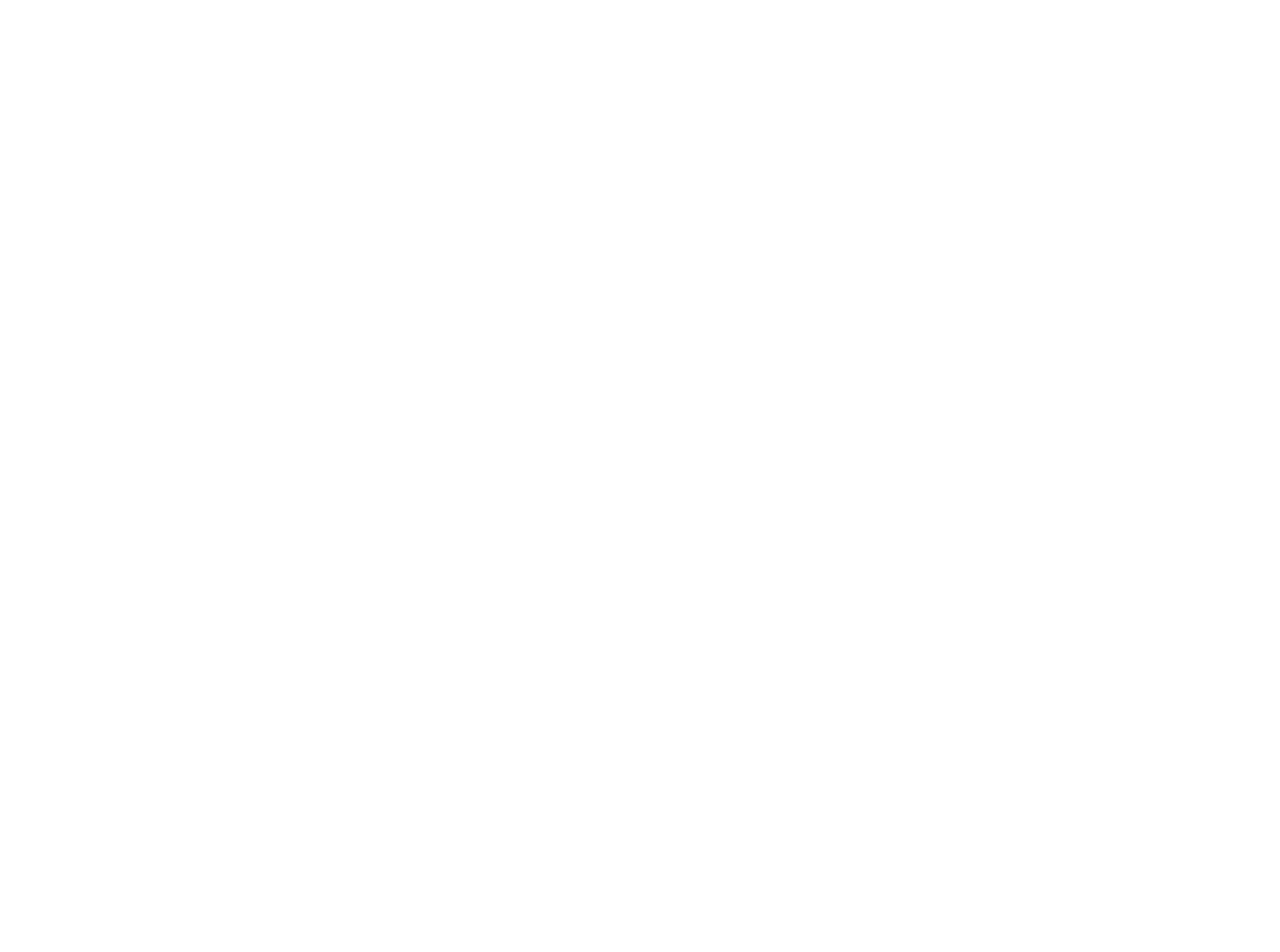
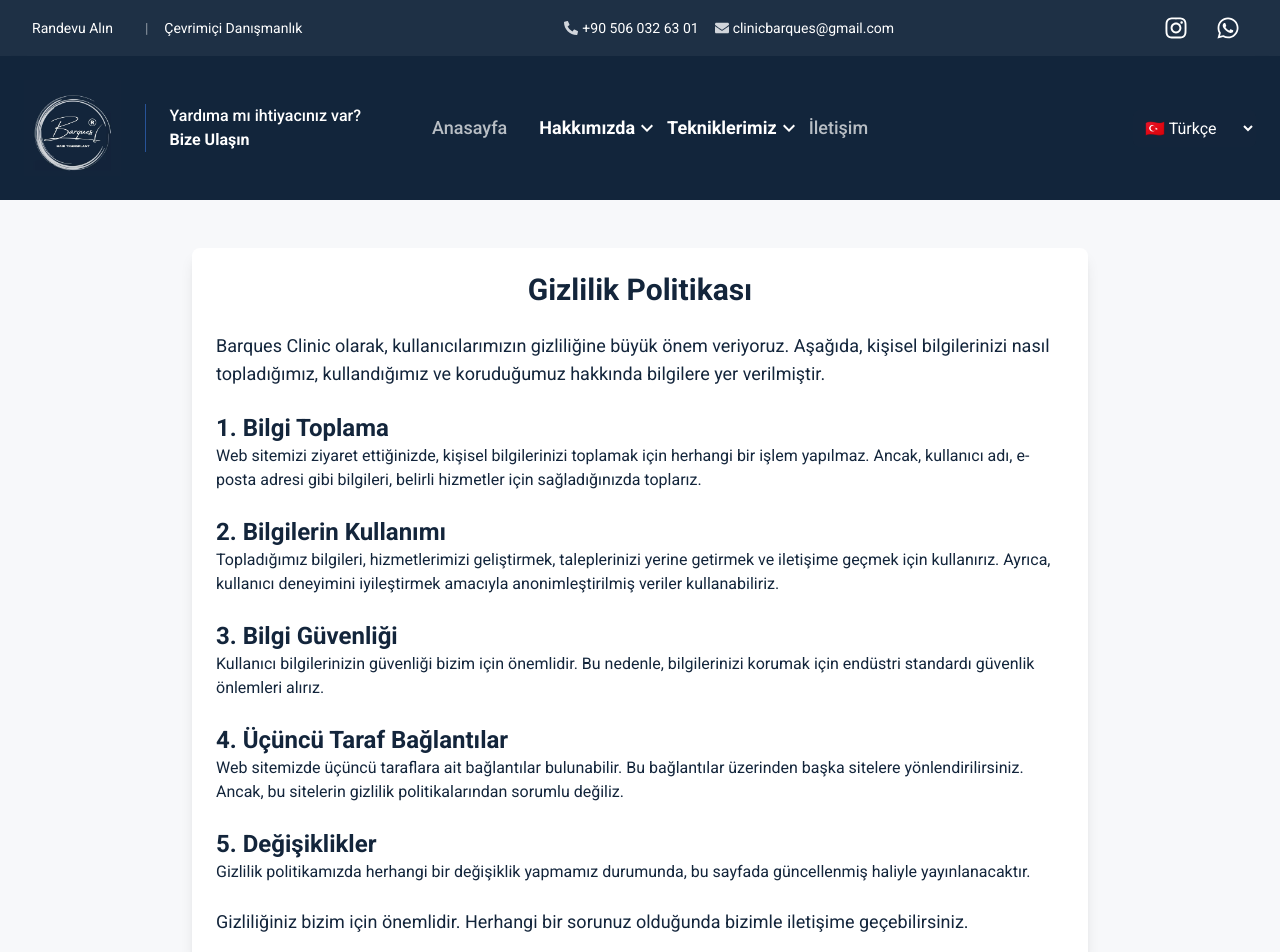
Before and after one commit to Revlice/barques-clinic, a React (Vite) app: page /about/privacy-policy in a window 1280 px wide. Before the commit this address had no page. Shown: the top 952 px of the page. Before the commit the page ends 800 px from the top, so only its background shows below. Built offline with nearby package versions, Linux system fonts and the light colour scheme; a web font is replaced by a local one.

Commit message:
Added PrivacyPolicy.jsx

```diff
--- a/src/App.jsx
+++ b/src/App.jsx
@@ -3,6 +3,7 @@
 import About from "./pages/About.jsx";
 import Contact from "./pages/Contact.jsx";
 import HairTransplant from "./pages/HairTransplant.jsx";
+import PrivacyPolicy from "./pages/PrivacyPolicy.jsx";
 function App(){
 
     return(
@@ -12,6 +13,7 @@
                 <Route path="/about" element={<About/>} />
                 <Route path="/contact" element={<Contact/>} />
                 <Route path="/technics" element={<HairTransplant/>}/>
+                <Route path="/about/privacy-policy" element={<PrivacyPolicy/>}></Route>
             </Routes>
         </>
     )
--- a/src/components/HairTransplantInfo.jsx
+++ b/src/components/HairTransplantInfo.jsx
@@ -19,7 +19,7 @@
                         <FaUserMd className="mr-3 text-blue-500" /> Saç Ekimi Nedir?
                     </h2>
                     <p className="text-lg text-gray-700 leading-relaxed">
-                        Saç ekimi, dökülen bölgelere, ense bölgesinden alınan saç köklerinin (greftlerin) nakil edilmesidir. Uzman hekimler
+                        Saç ekimi, dökülen bölgelere, ense bölgesinden alınan saç köklerinin (graftların) nakil edilmesidir. Uzman hekimler
                         tarafından yapılması gereken, ciddi bir operasyondur. Saç ekimi estetik kaygıları gidermek amacıyla tercih edilse de,
                         sağlıklı bir uygulama olması için uzmanlık gereklidir.
                     </p>
@@ -65,11 +65,11 @@
                         <img src={logo} alt="Logo" className="h-12" />
                     </div>
                     <h2 className="text-2xl font-semibold text-blue-500 mb-4 flex items-center">
-                        <FaSyringe className="mr-3 text-blue-500" /> Greftlerin Ekilmesi
+                        <FaSyringe className="mr-3 text-blue-500" /> Graftlerin Ekilmesi
                     </h2>
                     <p className="text-lg text-gray-700 leading-relaxed">
                         Son aşamada, toplanan saç kökleri tek tek açılan kanallara ekilir. Bu işlem sırasında, saç köklerinin doğru yönde ve
-                        açıda ekilmesine özen gösterilir. Greftlerin ekimi, genellikle birkaç saat sürebilir ve seanslar halinde
+                        açıda ekilmesine özen gösterilir. Graftlerin ekimi, genellikle birkaç saat sürebilir ve seanslar halinde
                         gerçekleştirilebilir.
                     </p>
                 </section>
--- /dev/null
+++ b/src/pages/PrivacyPolicy.jsx
@@ -0,0 +1,77 @@
+import Information from '../components/Information.jsx';
+import Header from '../components/Header.jsx';
+import Footer from '../components/Footer.jsx';
+
+const PrivacyPolicy = () => {
+    return (
+        <>
+        <Information/>
+            <Header/>
+        <div className="bg-[#F7F8FA] py-12">
+            <div className="max-w-4xl mx-auto p-6 bg-white rounded-lg shadow-lg">
+                <h2 className="text-3xl font-semibold text-[#13253B] mb-6 text-center">
+                    Gizlilik Politikası
+                </h2>
+                <p className="text-lg text-[#13253B] mb-6">
+                    Barques Clinic olarak, kullanıcılarımızın gizliliğine büyük önem veriyoruz.
+                    Aşağıda, kişisel bilgilerinizi nasıl topladığımız, kullandığımız ve koruduğumuz hakkında
+                    bilgilere yer verilmiştir.
+                </p>
+
+                <div className="space-y-6">
+                    <section>
+                        <h3 className="text-2xl font-semibold text-[#13253B]">1. Bilgi Toplama</h3>
+                        <p className="text-base text-[#13253B]">
+                            Web sitemizi ziyaret ettiğinizde, kişisel bilgilerinizi toplamak için herhangi bir işlem
+                            yapılmaz. Ancak, kullanıcı adı, e-posta adresi gibi bilgileri, belirli hizmetler için
+                            sağladığınızda toplarız.
+                        </p>
+                    </section>
+
+                    <section>
+                        <h3 className="text-2xl font-semibold text-[#13253B]">2. Bilgilerin Kullanımı</h3>
+                        <p className="text-base text-[#13253B]">
+                            Topladığımız bilgileri, hizmetlerimizi geliştirmek, taleplerinizi yerine getirmek ve
+                            iletişime geçmek için kullanırız. Ayrıca, kullanıcı deneyimini iyileştirmek amacıyla
+                            anonimleştirilmiş veriler kullanabiliriz.
+                        </p>
+                    </section>
+
+                    <section>
+                        <h3 className="text-2xl font-semibold text-[#13253B]">3. Bilgi Güvenliği</h3>
+                        <p className="text-base text-[#13253B]">
+                            Kullanıcı bilgilerinizin güvenliği bizim için önemlidir. Bu nedenle, bilgilerinizi
+                            korumak için endüstri standardı güvenlik önlemleri alırız.
+                        </p>
+                    </section>
+
+                    <section>
+                        <h3 className="text-2xl font-semibold text-[#13253B]">4. Üçüncü Taraf Bağlantılar</h3>
+                        <p className="text-base text-[#13253B]">
+                            Web sitemizde üçüncü taraflara ait bağlantılar bulunabilir. Bu bağlantılar üzerinden
+                            başka sitelere yönlendirilirsiniz. Ancak, bu sitelerin gizlilik politikalarından sorumlu
+                            değiliz.
+                        </p>
+                    </section>
+
+                    <section>
+                        <h3 className="text-2xl font-semibold text-[#13253B]">5. Değişiklikler</h3>
+                        <p className="text-base text-[#13253B]">
+                            Gizlilik politikamızda herhangi bir değişiklik yapmamız durumunda, bu sayfada
+                            güncellenmiş haliyle yayınlanacaktır.
+                        </p>
+                    </section>
+                </div>
+
+                <p className="text-lg text-[#13253B] mt-6">
+                    Gizliliğiniz bizim için önemlidir. Herhangi bir sorunuz olduğunda bizimle iletişime
+                    geçebilirsiniz.
+                </p>
+            </div>
+        </div>
+        <Footer/>
+    </>
+    );
+};
+
+export default PrivacyPolicy;
```
Also changed, not shown: src/pages/HairTransplant.jsx (+11 -11 lines).
